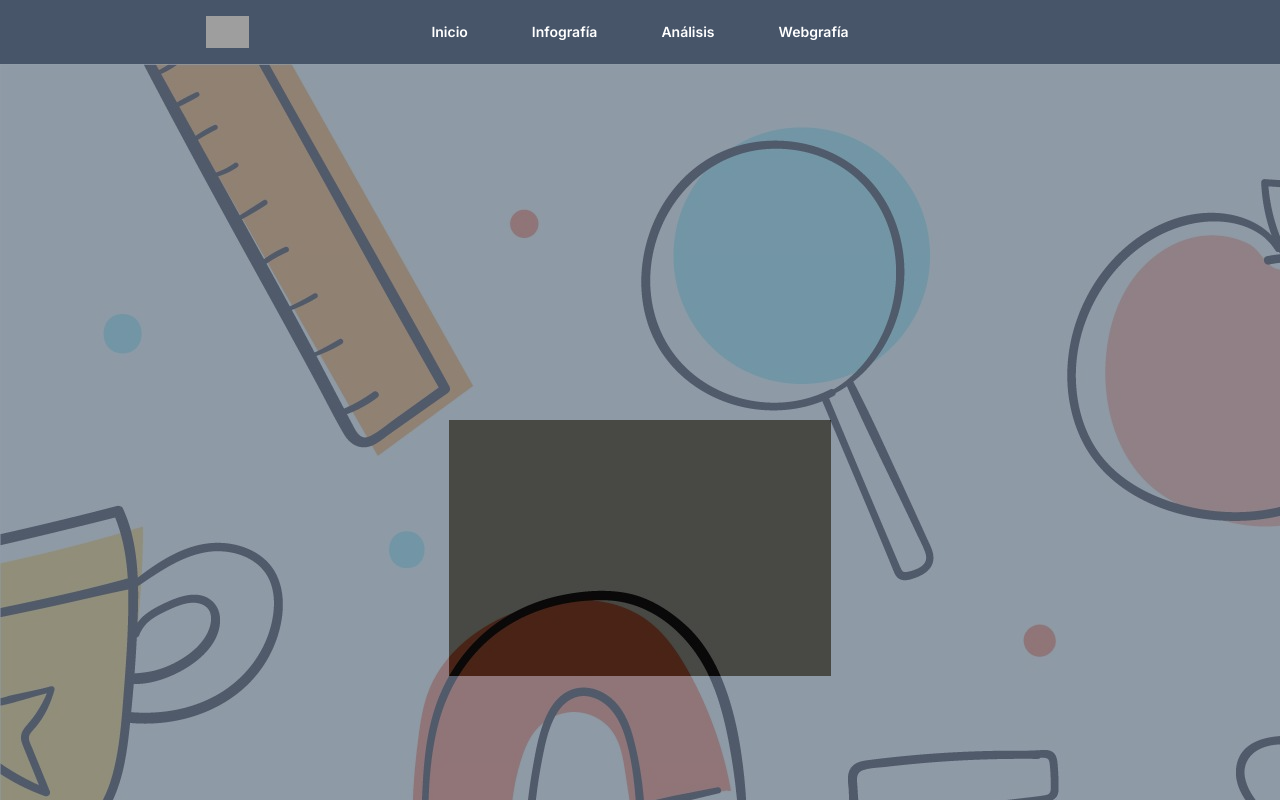
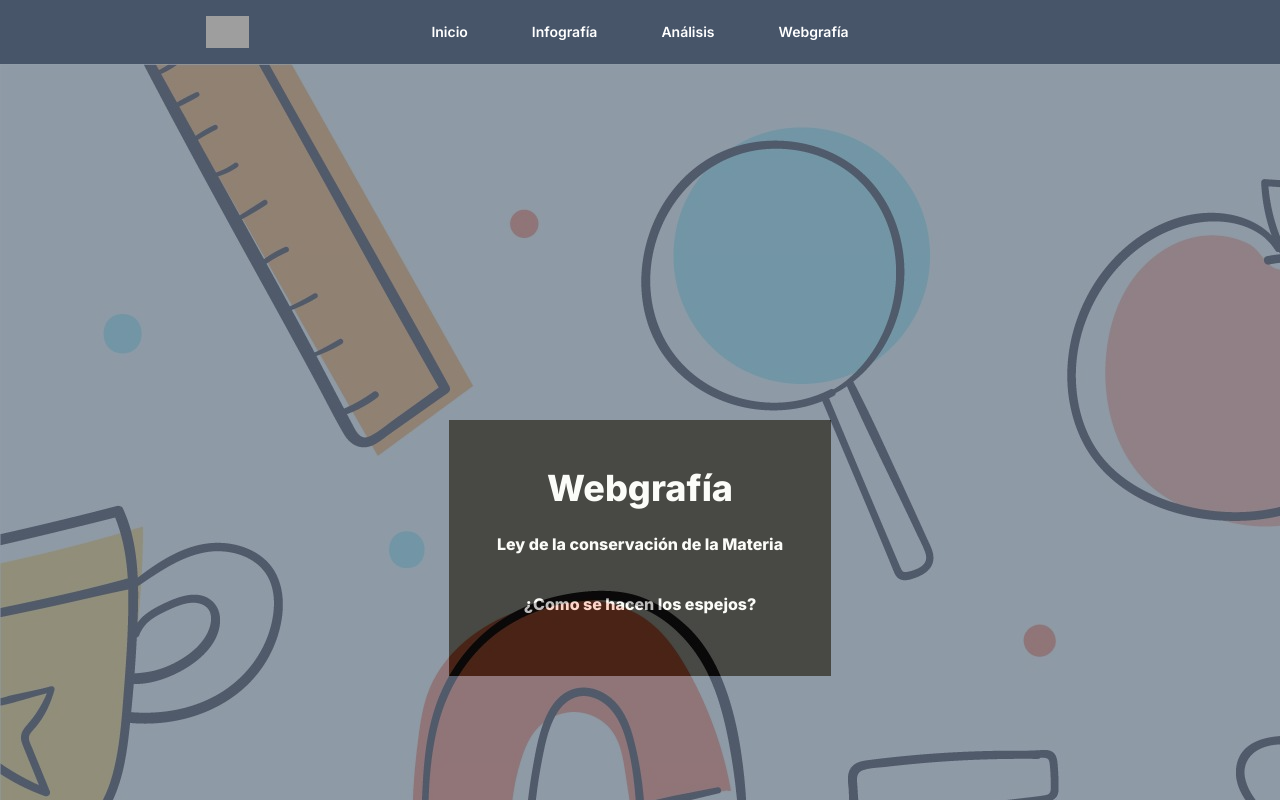
Before and after one commit to KobaBooba/xd, a Next.js app: page /webgrafia in a window 1280 px wide. Shown: the top 800 px of the page. Built offline with nearby package versions, Linux system fonts and the light colour scheme; grey boxes are pictures that could not be loaded.

Commit message:
Actualizar page.tsx

```diff
--- a/src/app/webgrafia/page.tsx
+++ b/src/app/webgrafia/page.tsx
@@ -9,7 +9,7 @@ export default function Home() {
         <div className="absolute inset-0 bg-slate-500 opacity-70 flex flex-col items-center justify-center">
           <main className="flex flex-col items-center justify-center p-6 h-screen w-screen">
             <div className="bg-black p-6 text-center">
-              <div className="p-6">
+              <div className="p-6 text-white">
                 <h1 className="text-4xl sm:text-6x font-extrabold">Webgrafía</h1>
                 <h1 className ="py-6 font-extrabold"> <a href="https://pea.ucr.ac.cr/wp-content/uploads/2020/08/Balanceo-por-Tanteo.pdf">Ley de la conservación de la Materia</a></h1>
 
```
